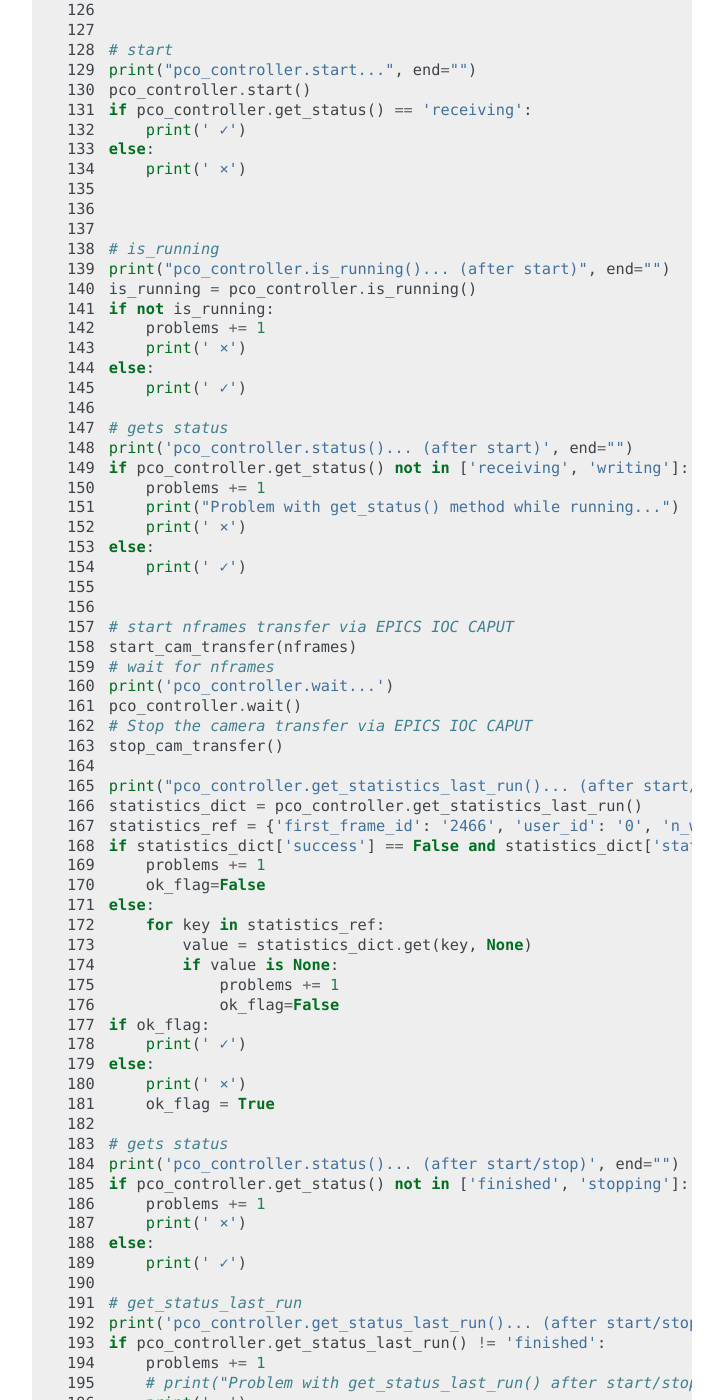
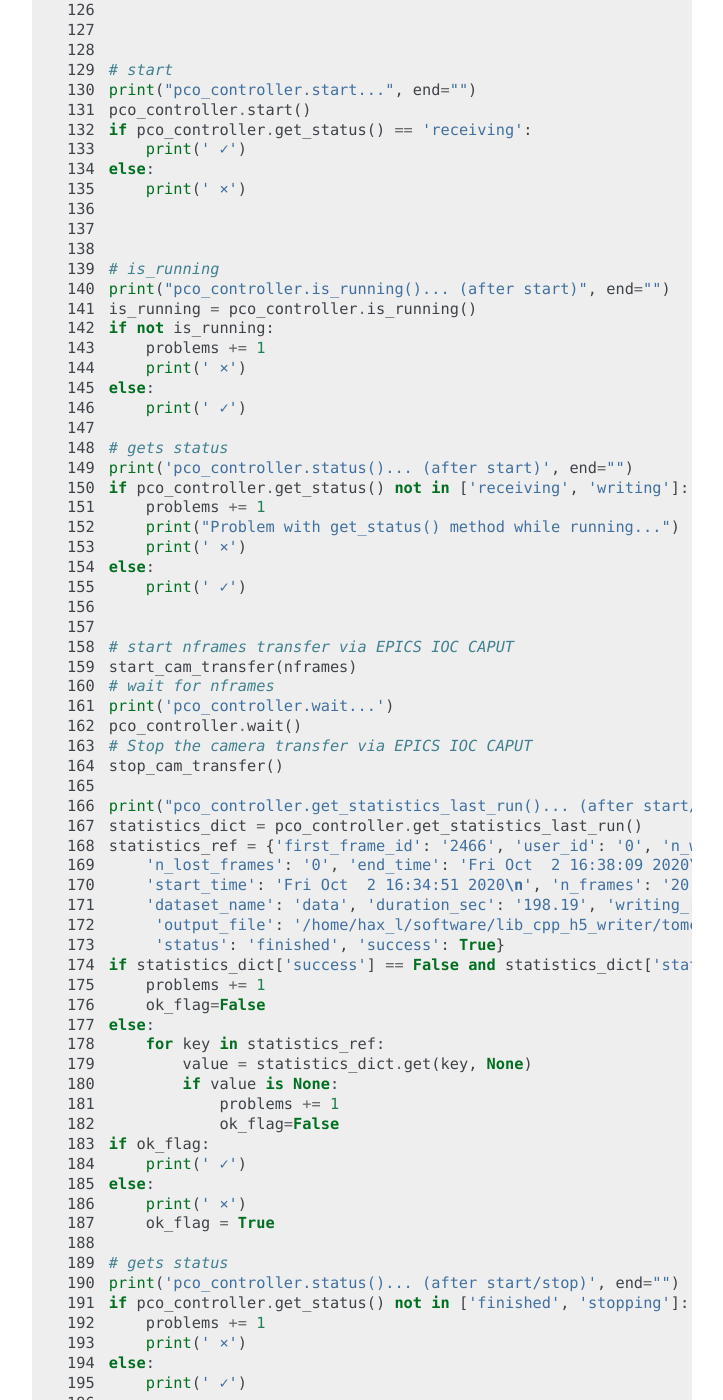
Before and after one commit to paulscherrerinstitute/lib_cpp_h5_writer, a Sphinx documentation site: the page built from docs/usage.rst, in a window 1280 px wide and 1400 px high, scrolled down 5323 px. Shown: the whole window, without its empty margins (388-1111 px from the left). Built offline with Sphinx 7.4.7, drawn with Linux system fonts in a browser that asks for light colours; some of the changed text lies outside the part shown.

Commit message:
More docfix...

```diff
--- a/docs/usage.rst
+++ b/docs/usage.rst
@@ -206,7 +206,8 @@
         return str(ioc_name+command)
     # starts the camera transfer
     def start_cam_transfer(n_frames):
-        caput(get_caput_cmd(ioc_name, COMMANDS["SAVESTOP"]), n_frames) # Sets the number of frames to transfer
+        # Sets the number of frames to transfer
+        caput(get_caput_cmd(ioc_name, COMMANDS["SAVESTOP"]), n_frames)
         caput(get_caput_cmd(ioc_name, COMMANDS["CAMERA"]), 1) # Starts the camera
         time.sleep(1)
         caput(get_caput_cmd(ioc_name, COMMANDS["FTRANSFER"]), 1) # Starts the transfer
@@ -330,7 +331,12 @@
 
     print("pco_controller.get_statistics_last_run()... (after start/stop)", end="")
     statistics_dict = pco_controller.get_statistics_last_run()
-    statistics_ref = {'first_frame_id': '2466', 'user_id': '0', 'n_written_frames': '20', 'n_lost_frames': '0', 'end_time': 'Fri Oct  2 16:38:09 2020\n', 'start_time': 'Fri Oct  2 16:34:51 2020\n', 'n_frames': '20', 'dataset_name': 'data', 'duration_sec': '198.19', 'writing_rate': '0.10091326504869065', 'output_file': '/home/hax_l/software/lib_cpp_h5_writer/tomcat/output/test163451.h5', 'status': 'finished', 'success': True}
+    statistics_ref = {'first_frame_id': '2466', 'user_id': '0', 'n_written_frames': '20',
+        'n_lost_frames': '0', 'end_time': 'Fri Oct  2 16:38:09 2020\n',
+        'start_time': 'Fri Oct  2 16:34:51 2020\n', 'n_frames': '20',
+        'dataset_name': 'data', 'duration_sec': '198.19', 'writing_rate': '0.10091326504869065',
+         'output_file': '/home/hax_l/software/lib_cpp_h5_writer/tomcat/output/test163451.h5',
+         'status': 'finished', 'success': True}
     if statistics_dict['success'] == False and statistics_dict['status'] is 'unknown':
         problems += 1
         ok_flag=False
```
